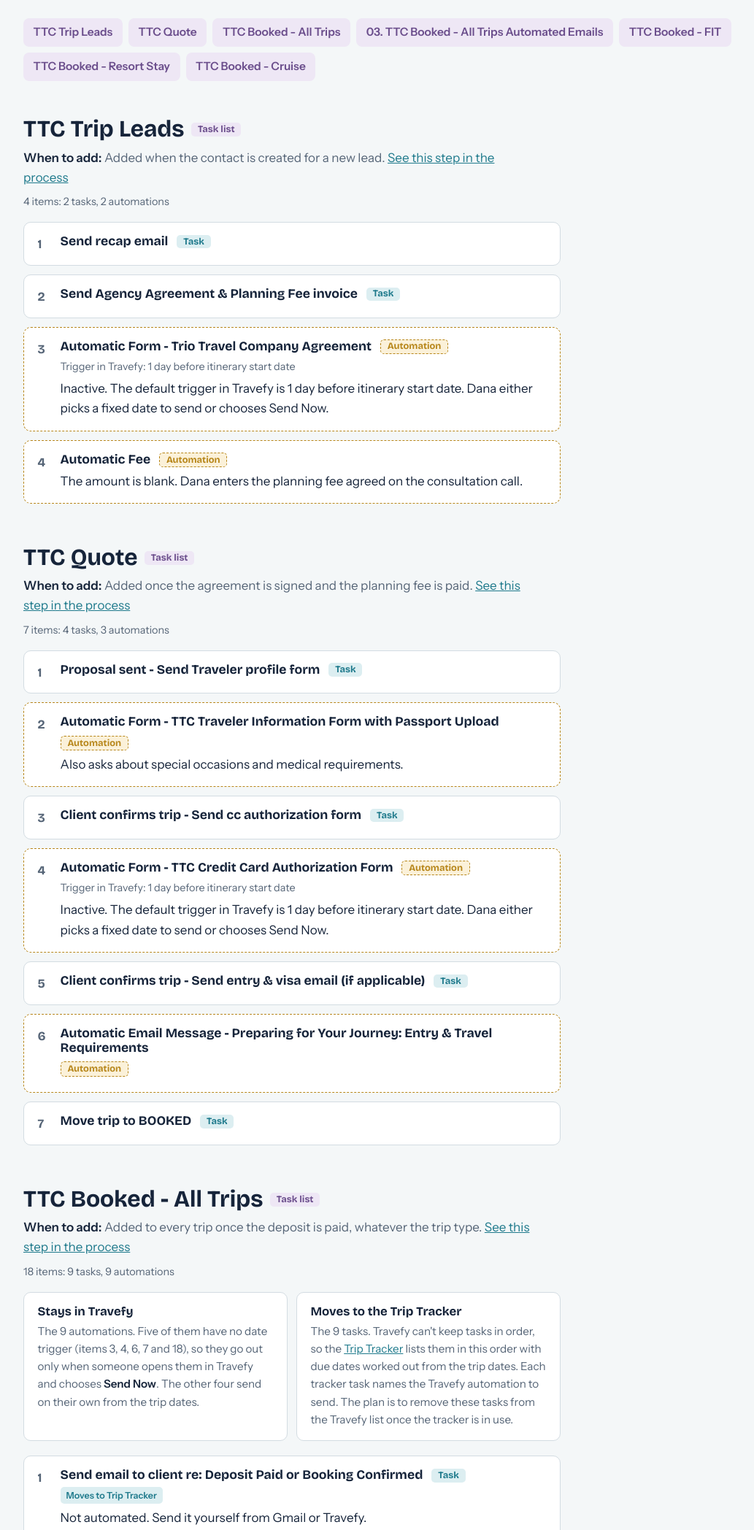
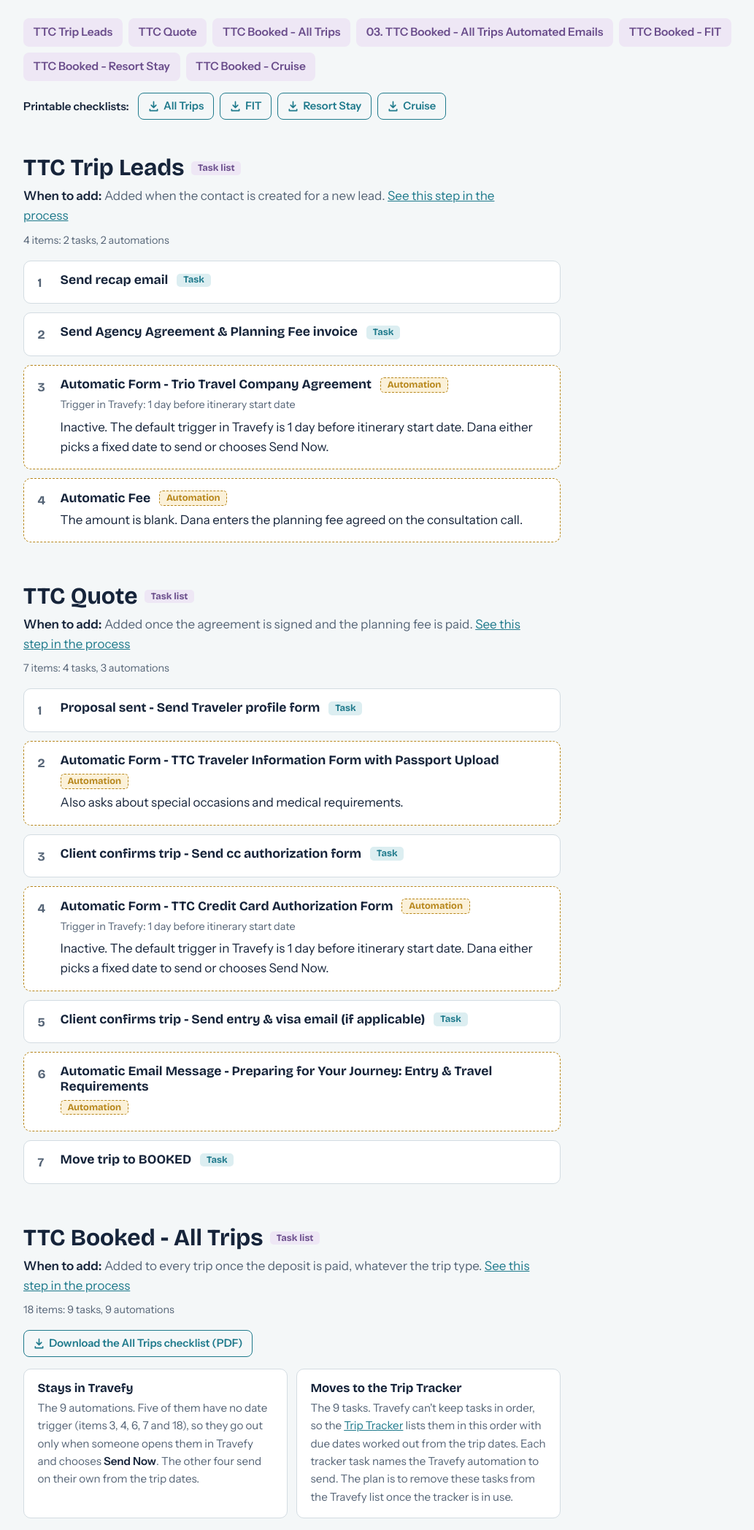
Before and after one commit to katiejehenson/ttc-travefy, a plain HTML site: page ttc.html in a window 1280 px wide. Shown: the part 500-2596 px from the top of the page at 73% size, without its empty margins (88-1121 px from the left). Drawn offline with nearby package versions, Linux system fonts and the light colour scheme.

Commit message:
Update ttc.html
PDF downloads added

```diff
--- a/ttc.html
+++ b/ttc.html
@@ -159,6 +159,11 @@ footer{border-top:1px solid var(--rule);padding:2rem 0 3rem;color:var(--muted);f
 .split p{margin:0;font-size:.95rem;color:var(--muted)}
 .split strong{color:var(--ink)}
 .steps .muted{color:var(--muted)}
+.pdfs{display:flex;flex-wrap:wrap;align-items:center;gap:.5rem;margin-top:1rem}
+.pdfs-label{font-weight:600;font-size:.95rem;margin-right:.25rem}
+.pdfs a,.pdfdl a{display:inline-flex;align-items:center;gap:.4rem;font-weight:600;font-size:.92rem;color:var(--lagoon);text-decoration:none;border:1.5px solid var(--lagoon);border-radius:8px;padding:.35rem .8rem}
+.pdfs a:hover,.pdfdl a:hover,.pdfs a:focus-visible,.pdfdl a:focus-visible{background:var(--lagoon-soft)}
+.pdfdl{margin:.5rem 0 1rem}
 </style>
 </head>
 <body>
@@ -173,6 +178,7 @@ footer{border-top:1px solid var(--rule);padding:2rem 0 3rem;color:var(--muted);f
       <span><span class="tag t-auto">Automation</span> A form, fee or email Travefy sends. Ones marked Inactive wait for Dana to set a send date or choose Send Now.</span>
     </div>
     <nav class="jump" aria-label="Task lists"><a class="listchip" href="#trip-leads">TTC Trip Leads</a><a class="listchip" href="#planning">TTC Quote</a><a class="listchip" href="#booked-all">TTC Booked - All Trips</a><a class="listchip" href="#booked-auto">03. TTC Booked - All Trips Automated Emails</a><a class="listchip" href="#booked-fit">TTC Booked - FIT</a><a class="listchip" href="#booked-resort">TTC Booked - Resort Stay</a><a class="listchip" href="#booked-cruise">TTC Booked - Cruise</a></nav>
+    <div class="pdfs" aria-label="Printable checklists"><span class="pdfs-label">Printable checklists:</span><a href="pdf/TTC_All_Trips_Checklist.pdf" download><svg aria-hidden="true" viewBox="0 0 16 16" width="15" height="15"><path d="M8 1.5v8.5m0 0L4.5 6.5M8 10l3.5-3.5M2.5 12.5v2h11v-2" fill="none" stroke="currentColor" stroke-width="1.8" stroke-linecap="round" stroke-linejoin="round"/></svg>All Trips</a><a href="pdf/TTC_FIT_Checklist.pdf" download><svg aria-hidden="true" viewBox="0 0 16 16" width="15" height="15"><path d="M8 1.5v8.5m0 0L4.5 6.5M8 10l3.5-3.5M2.5 12.5v2h11v-2" fill="none" stroke="currentColor" stroke-width="1.8" stroke-linecap="round" stroke-linejoin="round"/></svg>FIT</a><a href="pdf/TTC_Resort_Stay_Checklist.pdf" download><svg aria-hidden="true" viewBox="0 0 16 16" width="15" height="15"><path d="M8 1.5v8.5m0 0L4.5 6.5M8 10l3.5-3.5M2.5 12.5v2h11v-2" fill="none" stroke="currentColor" stroke-width="1.8" stroke-linecap="round" stroke-linejoin="round"/></svg>Resort Stay</a><a href="pdf/TTC_Cruise_Checklist.pdf" download><svg aria-hidden="true" viewBox="0 0 16 16" width="15" height="15"><path d="M8 1.5v8.5m0 0L4.5 6.5M8 10l3.5-3.5M2.5 12.5v2h11v-2" fill="none" stroke="currentColor" stroke-width="1.8" stroke-linecap="round" stroke-linejoin="round"/></svg>Cruise</a></div>
   </div>
 </header>
 <main class="wrap">
@@ -233,6 +239,7 @@ footer{border-top:1px solid var(--rule);padding:2rem 0 3rem;color:var(--muted);f
     <h2>TTC Booked - All Trips <span class="tag t-list">Task list</span></h2>
     <p class="when"><strong>When to add:</strong> Added to every trip once the deposit is paid, whatever the trip type. <a href="./#booked">See this step in the process</a></p>
     <p class="meta">18 items: 9 tasks, 9 automations</p>
+    <p class="pdfdl"><a href="pdf/TTC_All_Trips_Checklist.pdf" download><svg aria-hidden="true" viewBox="0 0 16 16" width="15" height="15"><path d="M8 1.5v8.5m0 0L4.5 6.5M8 10l3.5-3.5M2.5 12.5v2h11v-2" fill="none" stroke="currentColor" stroke-width="1.8" stroke-linecap="round" stroke-linejoin="round"/></svg>Download the All Trips checklist (PDF)</a></p>
     <div class="split">
       <div><h3>Stays in Travefy</h3><p>The 9 automations. Five of them have no date trigger (items 3, 4, 6, 7 and 18), so they go out only when someone opens them in Travefy and chooses <strong>Send Now</strong>. The other four send on their own from the trip dates.</p></div>
       <div><h3>Moves to the Trip Tracker</h3><p>The 9 tasks. Travefy can&#39;t keep tasks in order, so the <a href="https://claude.ai/artifact/5hj9iNKBRE8eKKa5Gdn5JS" target="_blank" rel="noopener">Trip Tracker</a> lists them in this order with due dates worked out from the trip dates. Each tracker task names the Travefy automation to send. The plan is to remove these tasks from the Travefy list once the tracker is in use.</p></div>
@@ -343,6 +350,7 @@ footer{border-top:1px solid var(--rule);padding:2rem 0 3rem;color:var(--muted);f
     <h2>03. TTC Booked - All Trips Automated Emails <span class="tag t-list">Task list</span></h2>
     <p class="when"><strong>When to add:</strong> Added with TTC Booked - All Trips once the deposit is paid, whatever the trip type. <a href="./#booked">See this step in the process</a></p>
     <p class="meta">12 items: 0 tasks, 12 automations</p>
+    <p class="pdfdl"><a href="pdf/TTC_All_Trips_Checklist.pdf" download><svg aria-hidden="true" viewBox="0 0 16 16" width="15" height="15"><path d="M8 1.5v8.5m0 0L4.5 6.5M8 10l3.5-3.5M2.5 12.5v2h11v-2" fill="none" stroke="currentColor" stroke-width="1.8" stroke-linecap="round" stroke-linejoin="round"/></svg>Download the All Trips checklist (PDF)</a></p>
     <p>Eight have no date trigger, so they go out only when you open them in Travefy and choose <strong>Send Now</strong>. The other four send on their own from the trip dates.</p>
     <ol class="steps">
         <li class="auto">
@@ -415,6 +423,7 @@ footer{border-top:1px solid var(--rule);padding:2rem 0 3rem;color:var(--muted);f
     <h2>TTC Booked - FIT <span class="tag t-list">Task list</span></h2>
     <p class="when"><strong>When to add:</strong> Added alongside All Trips when the trip is an FIT. <a href="./#booked">See this step in the process</a></p>
     <p class="meta">5 items: 2 tasks, 3 automations</p>
+    <p class="pdfdl"><a href="pdf/TTC_FIT_Checklist.pdf" download><svg aria-hidden="true" viewBox="0 0 16 16" width="15" height="15"><path d="M8 1.5v8.5m0 0L4.5 6.5M8 10l3.5-3.5M2.5 12.5v2h11v-2" fill="none" stroke="currentColor" stroke-width="1.8" stroke-linecap="round" stroke-linejoin="round"/></svg>Download the FIT checklist (PDF)</a></p>
     <ol class="steps">
         <li>
           <h3>Request Supplier final paperwork <span class="tag t-manual">Task</span></h3>
@@ -442,6 +451,7 @@ footer{border-top:1px solid var(--rule);padding:2rem 0 3rem;color:var(--muted);f
     <h2>TTC Booked - Resort Stay <span class="tag t-list">Task list</span></h2>
     <p class="when"><strong>When to add:</strong> Added alongside All Trips for a resort or all-inclusive stay. <a href="./#booked">See this step in the process</a></p>
     <p class="meta">4 items: 4 tasks, 0 automations</p>
+    <p class="pdfdl"><a href="pdf/TTC_Resort_Stay_Checklist.pdf" download><svg aria-hidden="true" viewBox="0 0 16 16" width="15" height="15"><path d="M8 1.5v8.5m0 0L4.5 6.5M8 10l3.5-3.5M2.5 12.5v2h11v-2" fill="none" stroke="currentColor" stroke-width="1.8" stroke-linecap="round" stroke-linejoin="round"/></svg>Download the Resort Stay checklist (PDF)</a></p>
     <ol class="steps">
         <li>
           <h3>Confirm air seats at airline website <span class="tag t-manual">Task</span></h3>
@@ -463,6 +473,7 @@ footer{border-top:1px solid var(--rule);padding:2rem 0 3rem;color:var(--muted);f
     <h2>TTC Booked - Cruise <span class="tag t-list">Task list</span></h2>
     <p class="when"><strong>When to add:</strong> Added alongside All Trips for a cruise. Items already on All Trips are left off this list. <a href="./#booked">See this step in the process</a></p>
     <p class="meta">14 numbered items: 8 tasks, 7 automations</p>
+    <p class="pdfdl"><a href="pdf/TTC_Cruise_Checklist.pdf" download><svg aria-hidden="true" viewBox="0 0 16 16" width="15" height="15"><path d="M8 1.5v8.5m0 0L4.5 6.5M8 10l3.5-3.5M2.5 12.5v2h11v-2" fill="none" stroke="currentColor" stroke-width="1.8" stroke-linecap="round" stroke-linejoin="round"/></svg>Download the Cruise checklist (PDF)</a></p>
     <h3 class="listname">After the deposit is paid</h3>
     <ol class="steps" style="counter-reset:s 0">
         <li>
```
